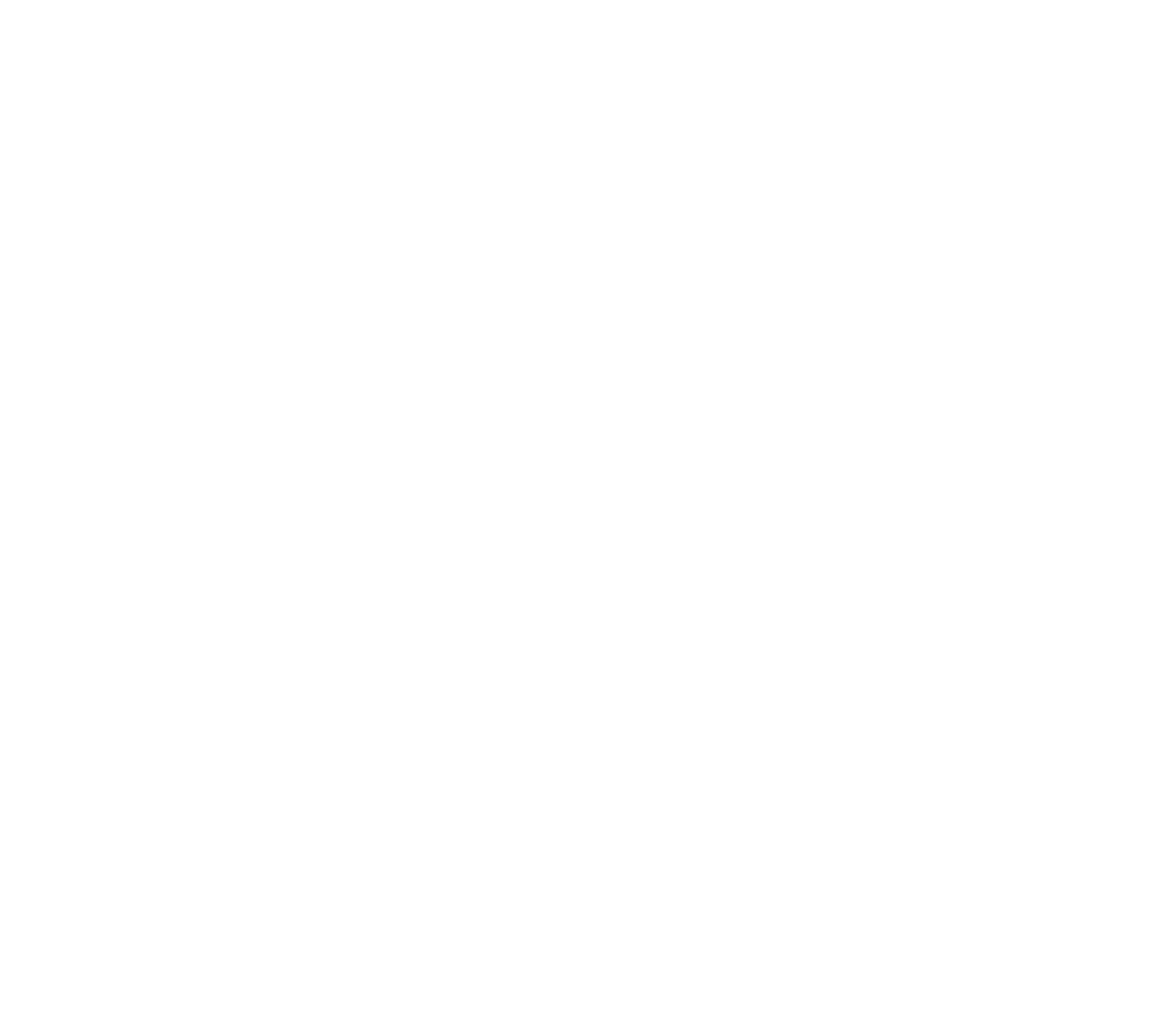
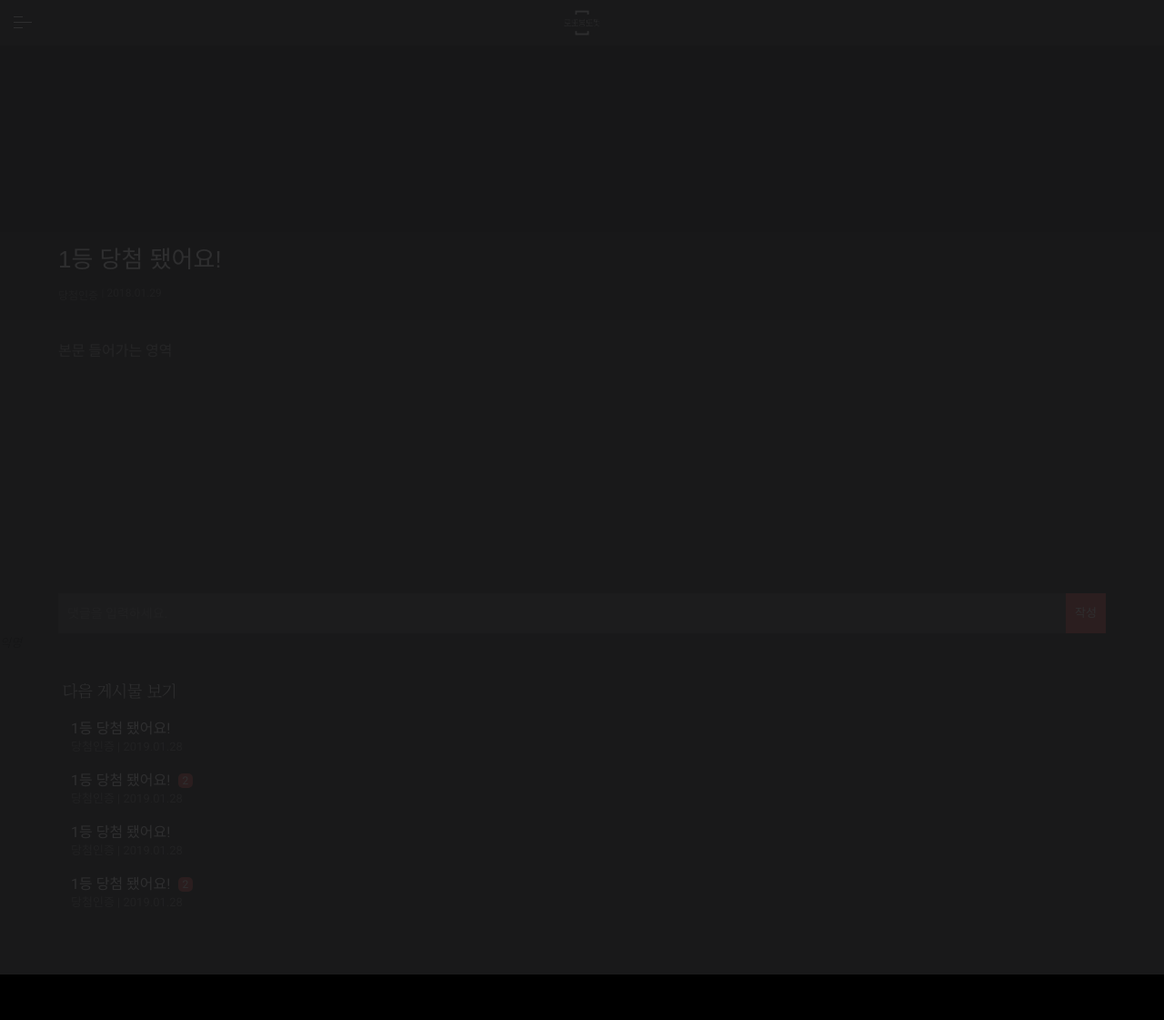
Before and after one commit to biggerbig/biggerbig.github.io, a PHP site: page /board/detail.html in a window 1280 px wide. Before the commit the page is empty. Shown: the whole page at 91% size. Run offline with PHP 8.4, Linux system fonts and the light colour scheme; some web fonts are replaced.

Commit message:
ㅁㄴㅇㄹ

```diff
--- a/board/detail.html
+++ b/board/detail.html
@@ -0,0 +1,252 @@
+<!DOCTYPE html>
+<html lang="ko">
+
+<head>
+    <meta name="theme-color" content="#242425" />
+    <meta charset="utf-8" />
+    <meta name="viewport" content="width=device-width,initial-scale=1,minimum-scale=1,maximum-scale=1,user-scalable=no" />
+    <meta name="apple-mobile-web-app-capable" content="yes">
+    <meta name="apple-mobile-web-app-status-bar-style" content="black">
+    <meta name="apple-mobile-web-app-title" content="로또롱또똣">
+    <title>로또롱또똣</title>
+    <link rel="icon" sizes="192x192" href="/icon.png" />
+    <link rel="apple-touch-icon" href="/icon.png">
+    <meta name="msapplication-TileImage" content="icon.png">
+    <meta name="msapplication-TileColor" content="#2F3BA2">
+    <link rel="manifest" href="/manifest.json">
+    <style>
+        .loader_wrap {
+            width: 100%;
+            height: 100%;
+            position: fixed;
+            top: 0;
+            left: 0;
+            background-color: rgba(24, 24, 25, 0.9);
+            z-index: 999;
+            display: -webkit-flex;
+            display: flex;
+            -webkit-align-items: center;
+            align-items: center;
+            -webkit-justify-content: center;
+            justify-content: center;
+        }
+
+        .loader_wrap>div {
+            width: 100%;
+            display: -webkit-flex;
+            display: flex;
+            -webkit-align-items: center;
+            align-items: center;
+            -webkit-justify-content: center;
+            justify-content: center;
+            flex-direction: column;
+        }
+
+        .loader_wrap>div>p {
+            text-align: center;
+            font-size: 20px;
+            font-family: 'chosun_ilbo_myungjo';
+            line-height: 26px;
+        }
+    </style>
+    <link href="/css/base.css" rel="stylesheet" type="text/css" />
+    <script type="text/javascript" src="//code.jquery.com/jquery-latest.min.js"></script>
+    <script type="text/javascript">
+        $(window).load(function () {
+            $(".loader_wrap").fadeOut("3000");
+            setTimeout(function () {
+                $(".loader_wrap").remove();
+            }, 2000);
+            var splashCopy = '';
+            var letters = ['1등은 예기치 않게<br>찾아옵니다.', '정말 예상 가능하다고<br>생각하시나요?', '1,2,3,4,5,6과 당신이 고른번호<br>당첨확률은 같습니다.', '로또는<br>운 입니다.', '약 815만분의 1.<br>확률은 모두 동일합니다.', '로또하기<br>딱 좋은 기분', '오늘은 왠지<br>느낌이 좋다.', '자주사는 번호는<br>꼭 등록해 주세요.', '당첨은<br>생일과 상관 없습니다.', '자동이 아니라면<br>언제 사든 똑같습니다.', '자동이 아니라면<br>어디서 사든 똑같습니다.', '주변 사람들에게<br>추천하기♥', '매주한번 돌아오는<br>기부의 시간', '로또롱또똣<br>별 뜻은 없습니다.', '과학적 근거<br>그런건 없습니다.'];
+            splashCopy += letters[Math.floor(Math.random() * letters.length)];
+            document.getElementById('splash_copy').innerHTML = splashCopy;
+        });
+    </script>
+</head>
+
+<body>
+    <div class="loader_wrap">
+        <div>
+            <p id="splash_copy" style="color:#fff;"></p>
+        </div>
+    </div>
+    <div id="header">
+        <div class="logo_area">
+            <a href="/"></a>
+        </div>
+        <div class="go_mylotto"></div>
+    </div>
+    <div class="menu_btn_m">
+        <i></i>
+        <i></i>
+        <i></i>
+    </div>
+    <div class="page_cover" onclick="history.back();"></div>
+    <div class="layer_cover" onclick="history.back();"></div>
+    <div class="menu">
+        <div>
+            <p>약 814만분의 1.
+                <br>모두의 확률은 같다.
+                <br>하지만 오늘은,
+                <br>왠지 느낌이 좋다.</p>
+            <h2>로또
+                <br>롱또똣</h2>
+        </div>
+        <ul class="gnb">
+            <li>
+                <a href="/">홈</a>
+            </li>
+            <li>
+                <a href="/manage/buynum/list.html">내 로또</a>
+            </li>
+            <li>
+                <a href="/manage/mynum/list.html">자주 쓰는 조합</a>
+            </li>
+            <li>
+                <a href="/picker/picker.html">랜덤 번호 뽑기</a>
+            </li>
+            <li>
+                <a href="naversearchapp://search?qmenu=qrcode&version=1">QR 당첨확인</a>
+            </li>
+            <li>
+                <a href="/prize/list.html">회차별 당첨번호</a>
+            </li>
+            <li>
+                <a href="/board/list.html">익명 게시판</a>
+            </li>
+        </ul>
+        <ul class="gnb_sub">
+            <li>
+                <a href="#">로그인</a>
+            </li>
+            <!-- <li><a href="#">로그아웃</a></li> -->
+        </ul>
+    </div>
+    <div id="content">
+        <div class="container">
+            <!-- 컨텐츠 영역 -->
+            <div class="board_detail_wrap">
+                <div class="board_top">
+                    <div class="board_title">
+                        <h3>1등 당첨 됐어요!</h3>
+                        <span>당첨인증</span>
+                        <span>|</span>
+                        <span>2018.01.29</span>
+                    </div>
+                </div>
+                <div class="board_mid">
+                    <div class="article_content">
+                        <p>본문 들어가는 영역</p>
+                    </div>
+                </div>
+                <div class="board_bottom">
+                    <div class="cmnt_wrap">
+                        <div class="cmnt_input">
+                            <input type="text" id="cmnt" placeholder="댓글을 입력하세요." />
+                            <label for="cmnt">댓글</label>
+                            <a href="#">작성</a>
+                        </div>
+                        <ul>
+                            <li>
+                                <em>익명</em>
+                            </li>
+                        </ul>
+                    </div>
+                    <div class="dash_con_wrap">
+                        <div class="mydash">
+                            <h4>다음 게시물 보기</h4>
+                            <div class="dash_con_inner">
+                                <div class="board_list_wrap">
+
+                                    <!-- 이전 게시물 2개 다음 게시물 2개 -->
+                                    <ul>
+                                        <li>
+                                            <a href="/board/detail.html">
+                                                <div>
+                                                    <em>1등 당첨 됐어요!</em>
+                                                </div>
+                                                <span>당첨인증</span>
+                                                <span>|</span>
+                                                <span>2019.01.28</span>
+                                            </a>
+                                        </li>
+                                        <li>
+                                            <a href="/board/detail.html">
+                                                <div>
+                                                    <em>1등 당첨 됐어요!</em>
+                                                    <i>2</i>
+                                                </div>
+                                                <span>당첨인증</span>
+                                                <span>|</span>
+                                                <span>2019.01.28</span>
+                                            </a>
+                                        </li>
+                                        <li>
+                                            <a href="/board/detail.html">
+                                                <div>
+                                                    <em>1등 당첨 됐어요!</em>
+                                                </div>
+                                                <span>당첨인증</span>
+                                                <span>|</span>
+                                                <span>2019.01.28</span>
+                                            </a>
+                                        </li>
+                                        <li>
+                                            <a href="/board/detail.html">
+                                                <div>
+                                                    <em>1등 당첨 됐어요!</em>
+                                                    <i>2</i>
+                                                </div>
+                                                <span>당첨인증</span>
+                                                <span>|</span>
+                                                <span>2019.01.28</span>
+                                            </a>
+                                        </li>
+                                    </ul>
+                                </div>
+                            </div>
+                        </div>
+                    </div>
+                </div>
+            </div>
+
+            <!-- 컨텐츠 영역 끝 -->
+
+
+        </div>
+    </div>
+
+    <!-- JS 영역 -->
+    <script>
+        $(".cate_btn").click(function () {
+            $(".board_cate_menu").addClass('open');
+            $(".layer_cover").fadeIn(200);
+            window.location.hash = "#menu-open";
+        });
+    </script>
+    <!-- JS 영역 끝-->
+
+
+
+
+    <!-- 푸터 JS -->
+    <script src="/js/common.js"></script>
+    <!-- 푸터 JS -->
+    <!-- 하단 고정 광고 영역 : 도메인이 있어야 함-->
+    <div class="ad_bottom_fixed">
+        <!-- <script async src="//pagead2.googlesyndication.com/pagead/js/adsbygoogle.js"></script>
+    <ins class="adsbygoogle"
+        style="display:block"
+        data-ad-client="ca-pub-8117099345271335"
+        data-ad-slot="7703964236"
+        data-ad-format="auto"
+        data-full-width-responsive="true"></ins>
+    <script>
+    (adsbygoogle = window.adsbygoogle || []).push({});
+    </script> -->
+    </div>
+    <!-- 하단 고정 광고 영역:끝 -->
+</body>
+
+</html>
--- a/css/base.css
+++ b/css/base.css
@@ -1,6 +1,7 @@
 @import url(//fonts.googleapis.com/css?family=Roboto:400,100,700);
-
-@font-face {
+@import url(//fonts.googleapis.com/earlyaccess/jejugothic.css);
+
+/* @font-face {
     font-family: 'Noto Sans KR';
     font-style: normal;
     font-weight: normal;
@@ -12,7 +13,7 @@
     font-style: normal;
     font-weight: bold;
     src: url(//fonts.gstatic.com/ea/notosanskr/v2/NotoSansKR-Bold.woff2) format('woff2'), url(//fonts.gstatic.com/ea/notosanskr/v2/NotoSansKR-Bold.woff) format('woff'), url(//fonts.gstatic.com/ea/notosanskr/v2/NotoSansKR-Bold.otf) format('opentype');
-}
+} */
 
 @font-face {
     font-family: 'chosun_ilbo_myungjo';
@@ -30,7 +31,7 @@
     font-size: 13px;
     -webkit-text-size-adjust: none;
     /*    font-family: 'NanumSquare', sans-serif;*/
-    font-family: 'Roboto', 'Noto Sans KR', 'sans-serif';
+    font-family: 'Roboto', 'Jeju Gothic', 'sans-serif';
     outline: none;
     -webkit-appearance: none;
     -webkit-tap-highlight-color: rgba(0, 0, 0, 0);
@@ -647,6 +648,8 @@
     margin-left: 8px;
     font-family: 'chosun_ilbo_myungjo';
 }
+
+.dash_con_inner {}
 
 .dash_con_inner div>ul>li {
     font-size: 0;
@@ -1024,6 +1027,8 @@
     font-family: 'chosun_ilbo_myungjo';
 }
 
+.paper_layer_wrap select option {}
+
 input[class=reg_num] {
     display: none;
 }
@@ -1862,3 +1867,126 @@
     right: 0;
     top: 0;
 }
+
+.board_cate_menu {
+    width: 100%;
+    position: fixed;
+    bottom: -200px;
+    left: 0;
+    z-index: 12;
+    transition: All 0.2s ease-out;
+    -webkit-transition: All 0.2s ease-out;
+    -moz-transition: All 0.2s ease-out;
+    -o-transition: All 0.2s ease-out;
+}
+
+.board_cate_menu.open {
+    bottom: 50px;
+}
+
+.board_cate_menu ul {
+    padding: 20px;
+    background-color: #393939;
+}
+
+.board_cate_menu li a {
+    display: block;
+    width: 100%;
+    font-size: 14px;
+    color: #fff;
+    line-height: 40px;
+}
+
+.board_detail_wrap {
+
+}
+
+.board_top {
+    background-color: #1a1a1a;
+}
+
+.board_title {
+    width: 90%;
+    margin: 0 auto;
+    padding: 20px 0;
+}
+
+.board_title h3 {
+    color: #fff;
+    font-size: 26px;
+    word-break: keep-all;
+    width: 340px;
+    font-family: 'Jeju Gothic', sans-serif;
+    font-weight: 300;
+    line-height: 30px;
+    overflow-x: hidden;
+    margin-bottom: 5px;
+    padding-top: 200px;
+    padding-bottom: 10px;
+}
+
+.board_title span {
+    display: inline-block;
+    font-size: 12px;
+    color: #666;
+    vertical-align: top;
+}
+
+.board_mid {
+    min-height: 300px;
+}
+
+.article_content {
+    width: 90%;
+    padding: 20px 0;
+    margin: 0 auto;
+}
+
+.article_content * {
+    font-size: 16px;
+    color: #999;
+    line-height: 28.8px;
+    font-weight: 300;
+}
+
+.cmnt_input {
+    width: 90%;
+    margin: 0 auto;
+    position: relative;
+}
+
+.cmnt_input input {
+    width: 100%;
+    padding-left: 10px;
+    padding-right: 54px;
+    box-sizing: border-box;
+    background-color: #444;
+    border: none;
+    color: #999;
+    resize: vertical;
+    font-size: 14px;
+    line-height: 44px;
+    height: 44px;
+}
+
+.cmnt_input input + label {
+    display: none;
+}
+
+.cmnt_input a {
+    width: 44px;
+    height: 44px;
+    box-sizing: border-box;
+    background-color: #e1605b;
+    color: #fff;
+    border: none;
+    position: absolute;
+    top: 0px;
+    right: 0px;
+    line-height: 44px;
+    text-align: center;
+}
+
+.board_bottom {
+
+}
--- a/js/common.js
+++ b/js/common.js
@@ -59,7 +59,7 @@
 
 window.onhashchange = function () {
     if (location.hash != "#menu-open") {
-        $(".menu_btn_m,.menu,body,.filter_layer").removeClass("open");
+        $(".menu_btn_m,.menu,body,.filter_layer,.board_cate_menu").removeClass("open");
         $(".page_cover,.prize_detail,.layer_cover,.paper_layer_wrap,.qr_layer").fadeOut(200);
     }
 };
```
Also changed, not shown: board/list.html (+14 -110 lines).
